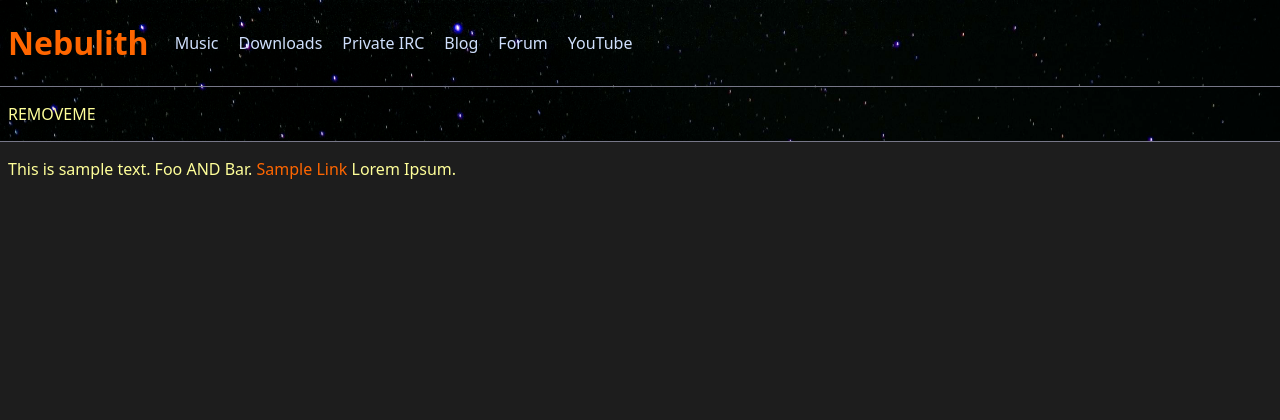
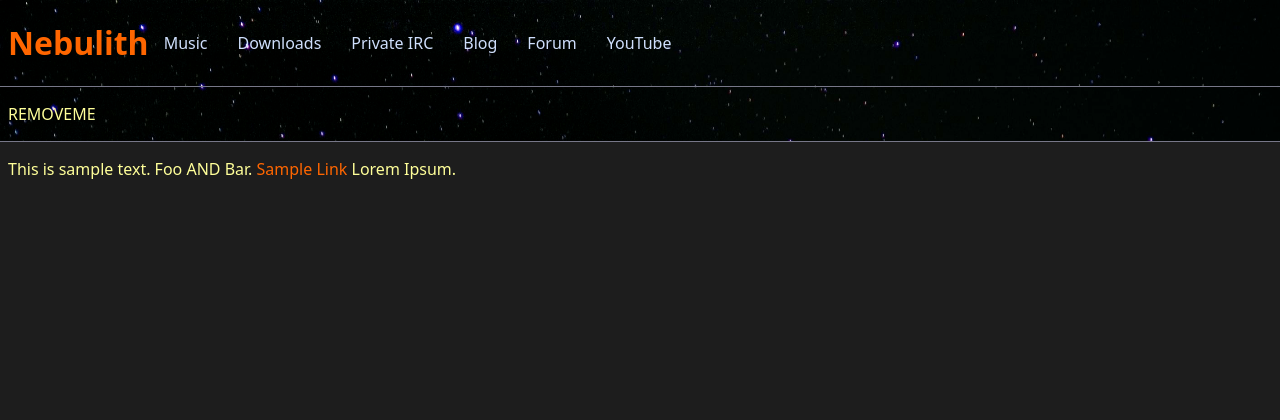
Before and after one commit to spatialflunky1/nebulith.org, a Flask app: page / in a window 1280 px wide. Shown: the top 420 px of the page. Run offline with Flask 3, Linux system fonts and the light colour scheme.

Commit message:
Adjusted spacing of items on the navibar

```diff
--- a/static/style.css
+++ b/static/style.css
@@ -52,10 +52,6 @@ body {
     width: 100%;
 }
 
-#title {
-    padding-right: 16px;
-}
-
 #title, #breadcrumb p, #body, #left-foot {
     margin-left: 8px;
 }
@@ -72,8 +68,7 @@ body {
 }
 
 #subpages a {
-    padding-right: 10px;
-    padding-left: 10px;
+    padding: 15px;
 }
 
 #footer {
```
